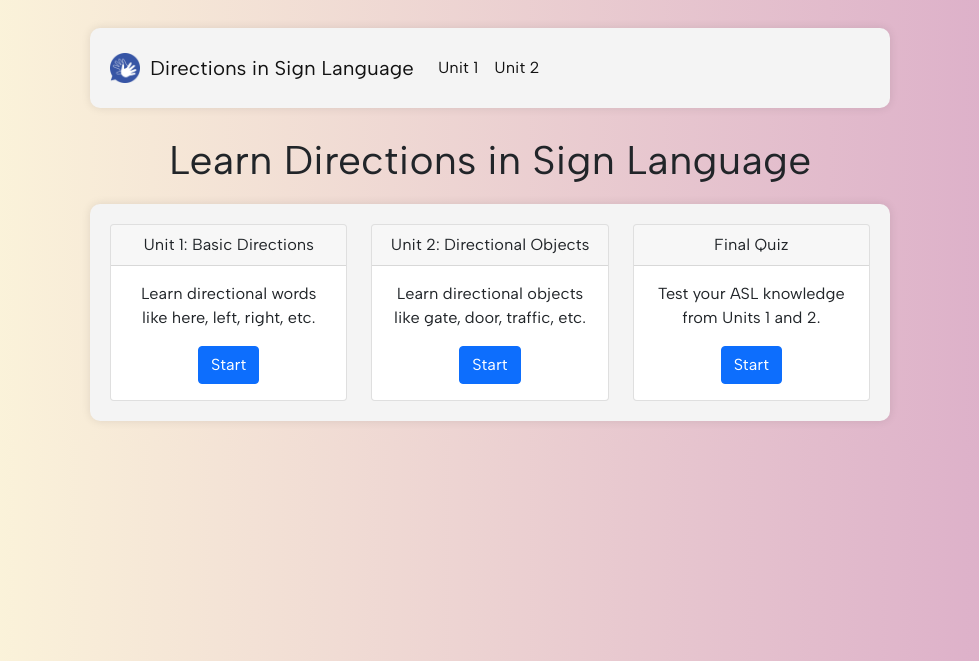
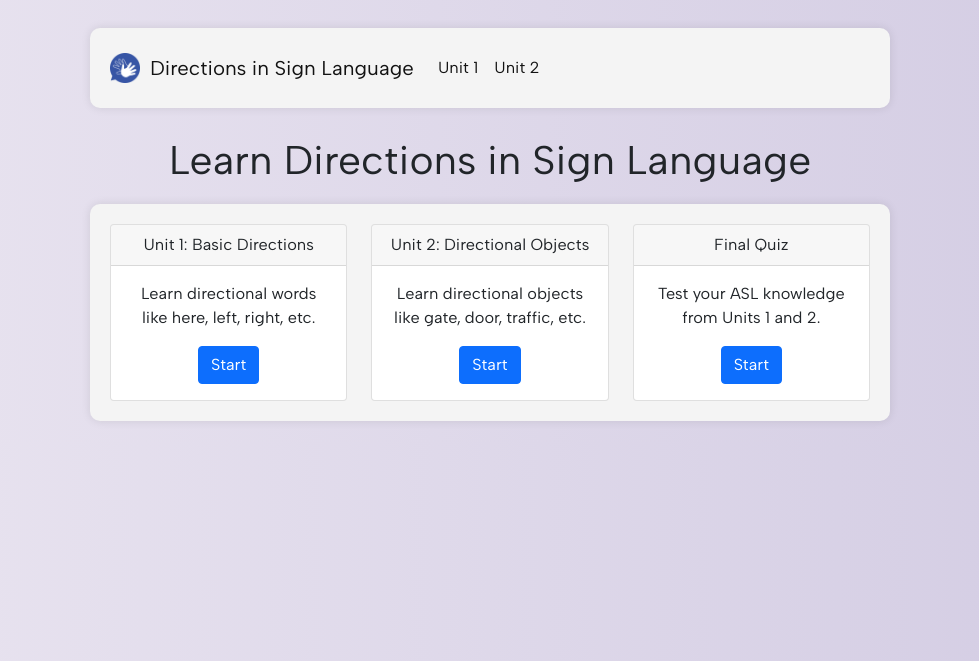
Before and after one commit to shreeyapatell/uidesign-final, a Flask app: page / in a window 1280 px wide. Shown: the top 661 px of the page, without its empty margins (150-1129 px from the left). Run offline with Flask 3, Linux system fonts and the light colour scheme; some libraries are stand-ins or nearby versions.

Commit message:
change colour

```diff
--- a/static/main.css
+++ b/static/main.css
@@ -10,14 +10,14 @@ body {
     font-family: 'Albert Sans', sans-serif;
     margin: 0;
     padding: 0;
-    /*
+
     background: #D3CCE3;   /*fallback for old browsers */
-    /* background: -webkit-linear-gradient(to right, #E9E4F0, #D3CCE3);  /* Chrome 10-25, Safari 5.1-6 */
-    /* background: linear-gradient(to right, #E9E4F0, #D3CCE3); /* W3C, IE 10+/ Edge, Firefox 16+, Chrome 26+, Opera 12+, Safari 7+ */
+    background: -webkit-linear-gradient(to right, #E9E4F0, #D3CCE3);  /* Chrome 10-25, Safari 5.1-6 */
+    background: linear-gradient(to right, #E9E4F0, #D3CCE3); /* W3C, IE 10+/ Edge, Firefox 16+, Chrome 26+, Opera 12+, Safari 7+ */
 
-    background: #d9a7c7;
-    background: -webkit-linear-gradient(to right, #fffcdc, #d9a7c7);
-    background: linear-gradient(to right, #fffcdc, #d9a7c7);
+    /* background: #d9a7c7; */
+    /* background: -webkit-linear-gradient(to right, #fffcdc, #d9a7c7); */
+    /* background: linear-gradient(to right, #fffcdc, #d9a7c7);  */
 
 }
 
```
